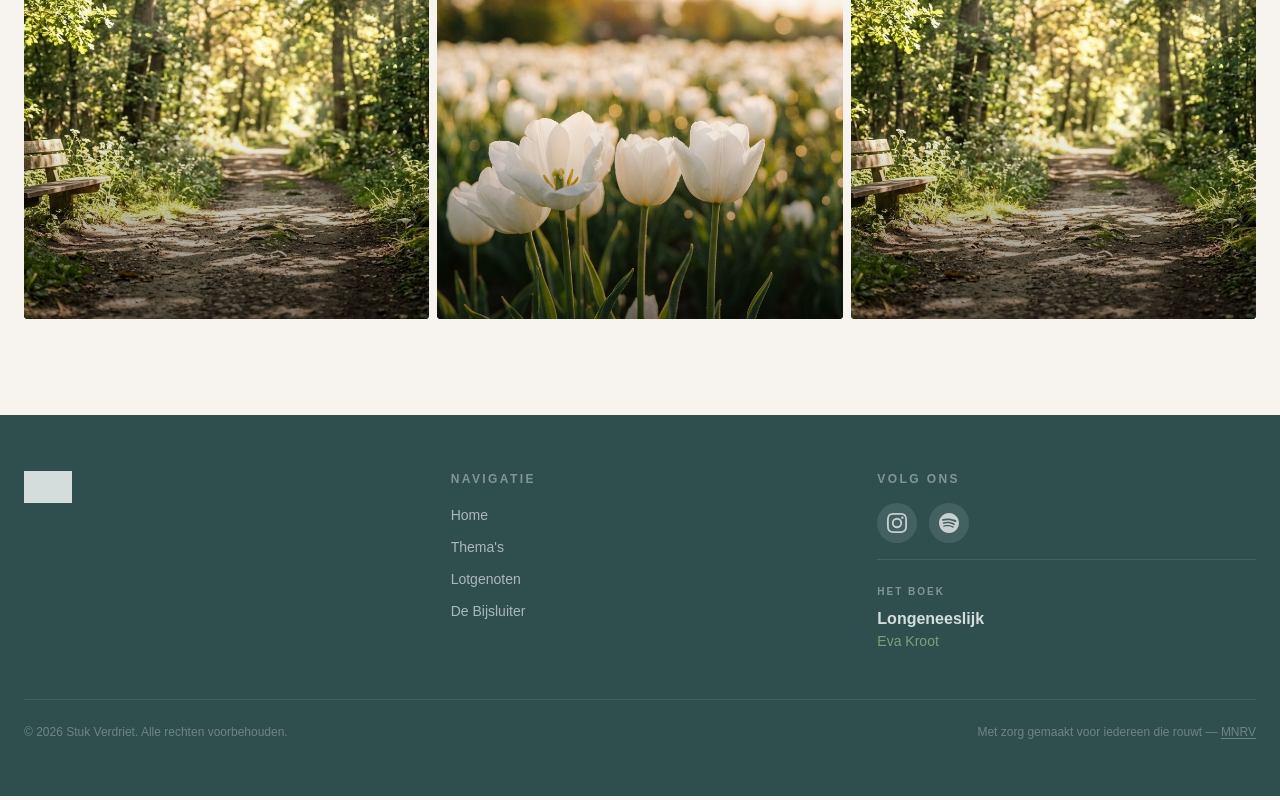
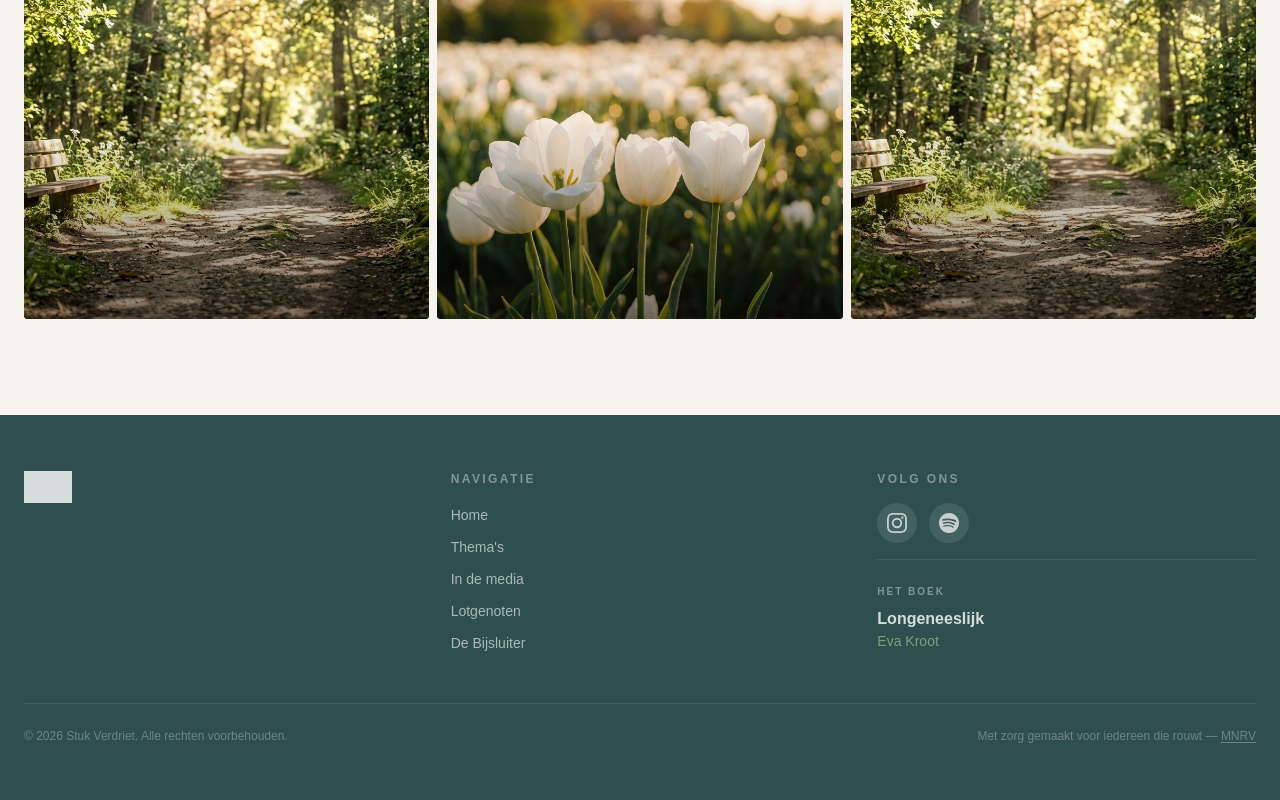
Before and after one commit to DAVEVERA/StukVerdriet, a Next.js app: page / in a window 1280 px wide. Shown: the part 3789-4589 px from the top of the page. Built offline with nearby package versions, Linux system fonts and the light colour scheme; no server answers; the database is empty; a web font is replaced by a local one.

Commit message:
feat: link media register in footer

```diff
--- a/components/Footer.tsx
+++ b/components/Footer.tsx
@@ -26,6 +26,7 @@ const socials = [
 const navLinks = [
   { href: '/', label: 'Home' },
   { href: '/archief', label: "Thema's" },
+  { href: '/in-de-media', label: 'In de media' },
   { href: '/gids', label: 'Lotgenoten' },
   { href: '/bijsluiter', label: 'De Bijsluiter' },
 ]
```
